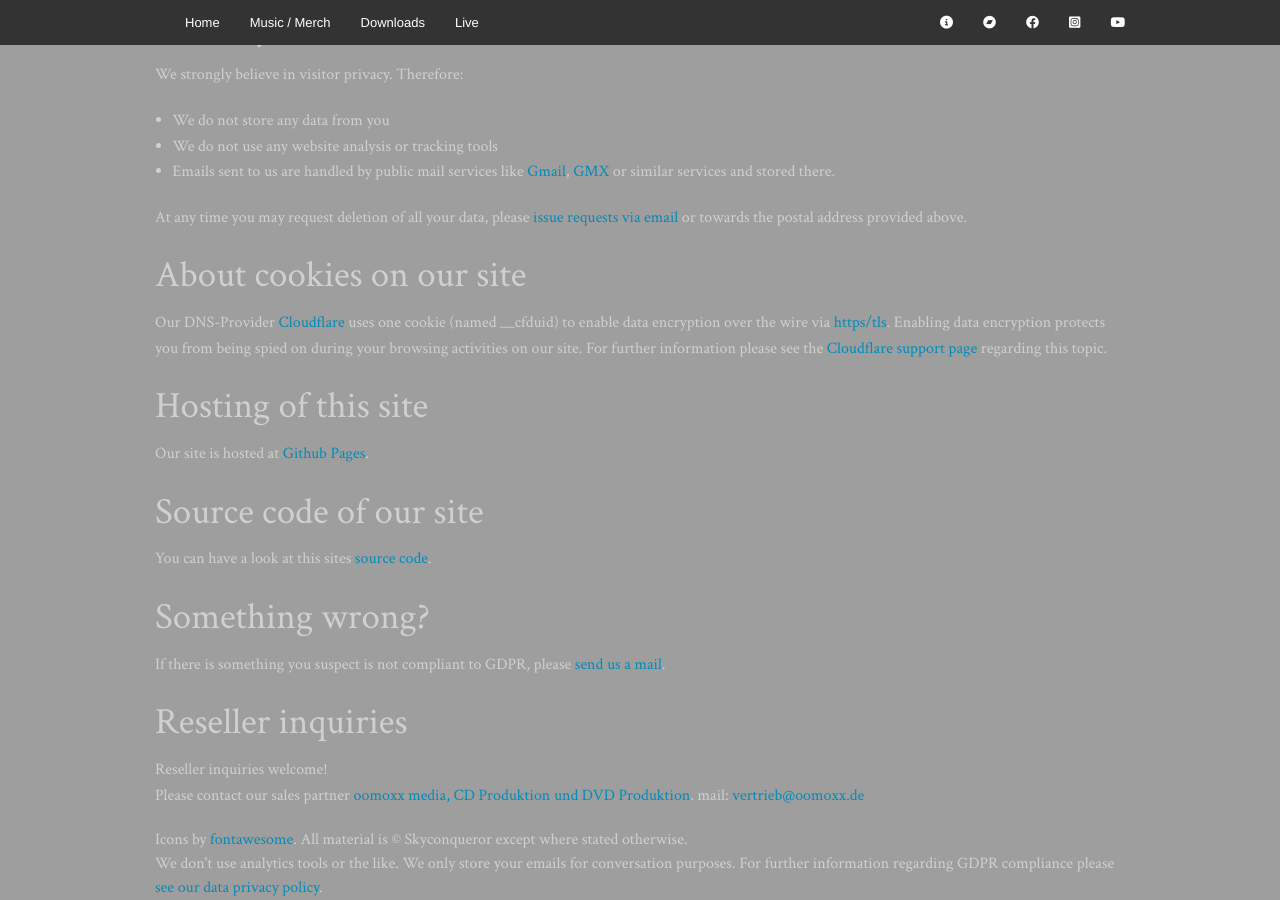
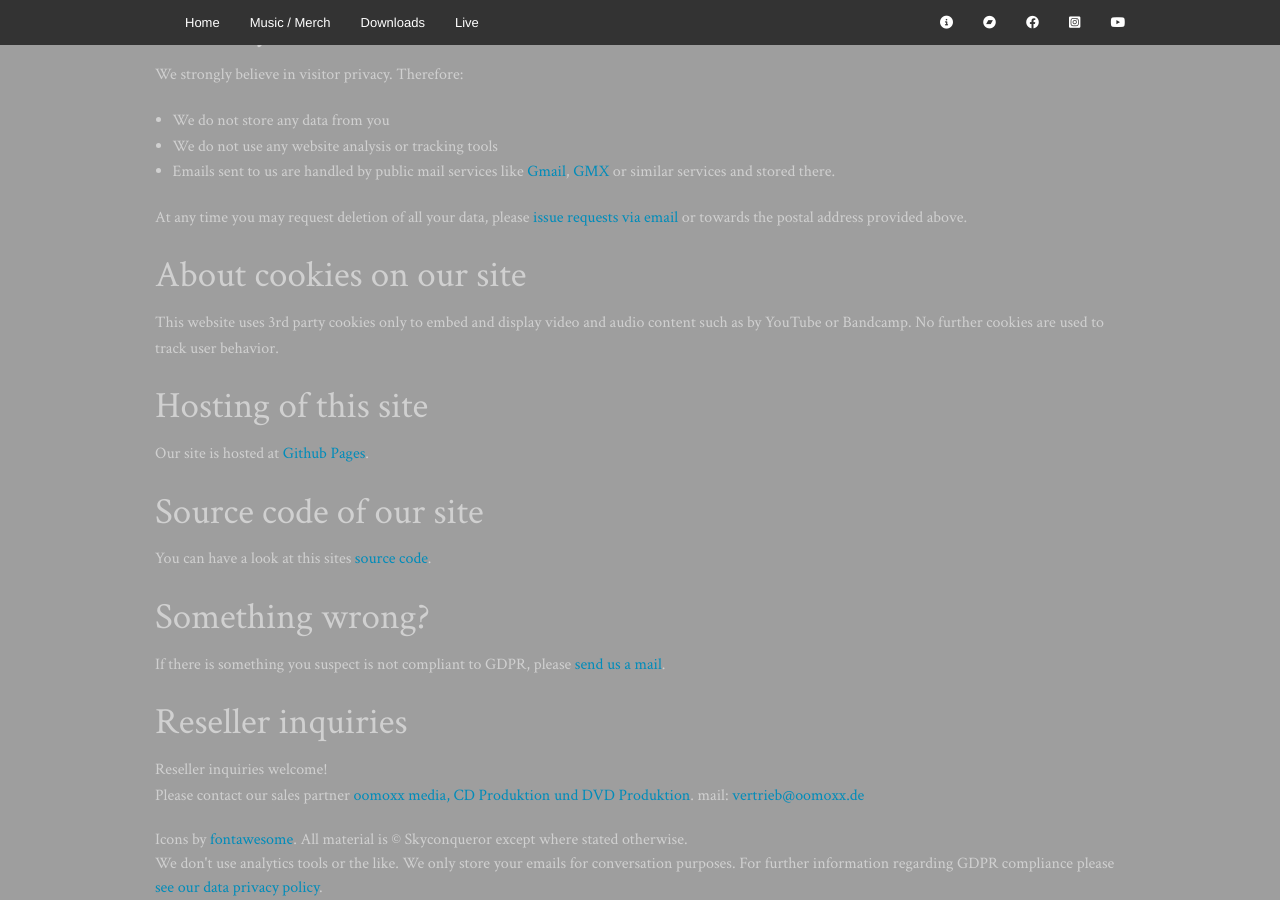
Before and after one commit to skyconqueror/skyconqueror.github.io, a Jekyll site: the page built from imprint.md, in a window 1280 px wide and 900 px high, scrolled down 763 px. Built offline with Jekyll 4.4.1, drawn with Linux system fonts in a browser that asks for light colours; our own code applies the rules of GitHub Pages for plain Markdown files.

Commit message:
Update imprint.md

```diff
--- a/imprint.md
+++ b/imprint.md
@@ -32,8 +32,7 @@ We strongly believe in visitor privacy. Therefore:
 At any time you may request deletion of all your data, please [issue requests via email](mailto:gdpr@skyconqueror.de) or towards the postal address provided above.
 
 ## About cookies on our site
-Our DNS-Provider [Cloudflare](https://www.cloudflare.com/) uses one cookie (named \__cfduid) to enable data encryption over the wire via [https/tls](https://en.wikipedia.org/wiki/HTTPS). Enabling data encryption protects you from being spied on during your browsing activities on our site. For further information please see the [Cloudflare support page](https://support.cloudflare.com/hc/en-us/articles/200170156-What-does-the-Cloudflare-cfduid-cookie-do-) regarding this topic.
-
+This website uses 3rd party cookies only to embed and display video and audio content such as by YouTube or Bandcamp. No further cookies are used to track user behavior.
 
 ## Hosting of this site
 Our site is hosted at [Github Pages](https://pages.github.com/).
```
